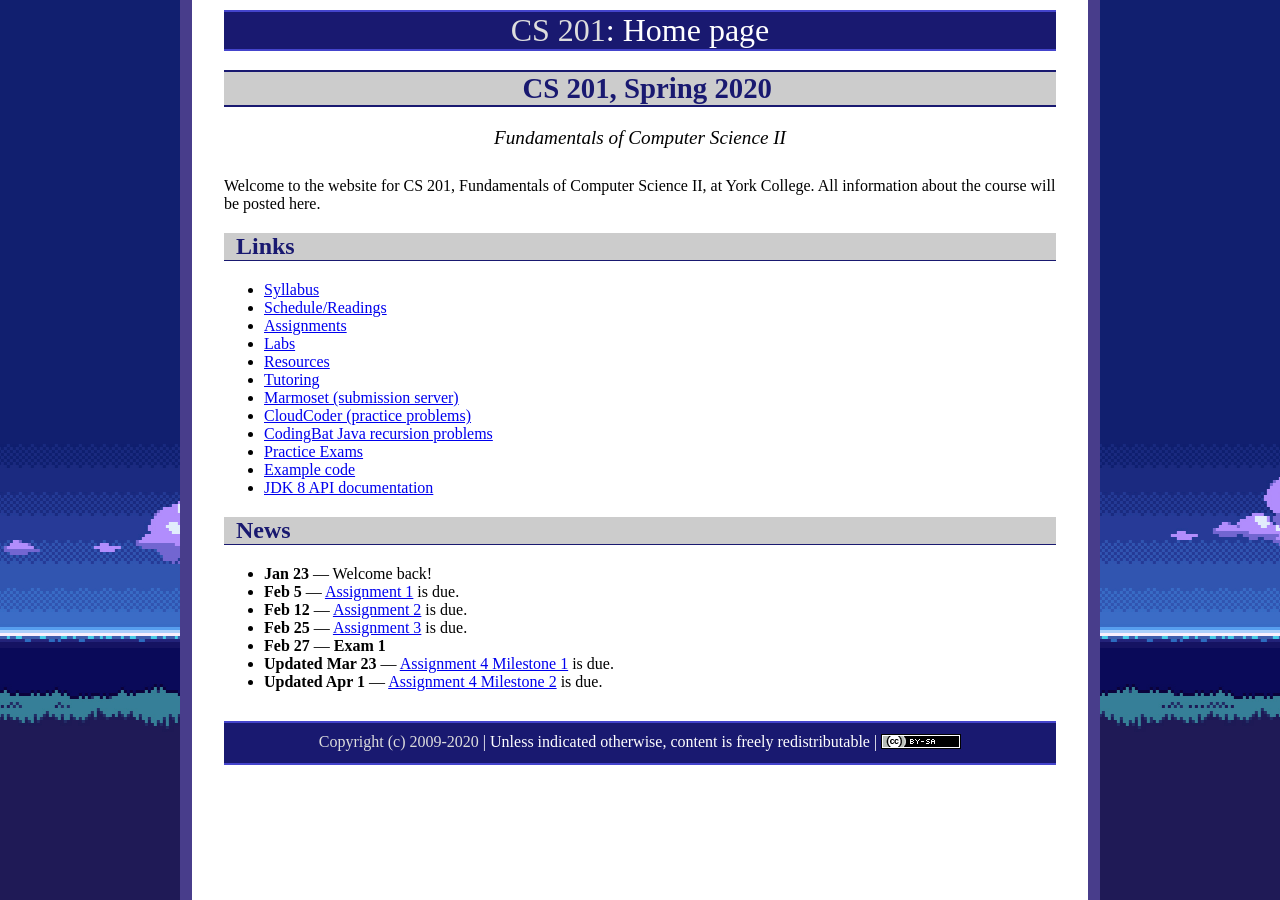
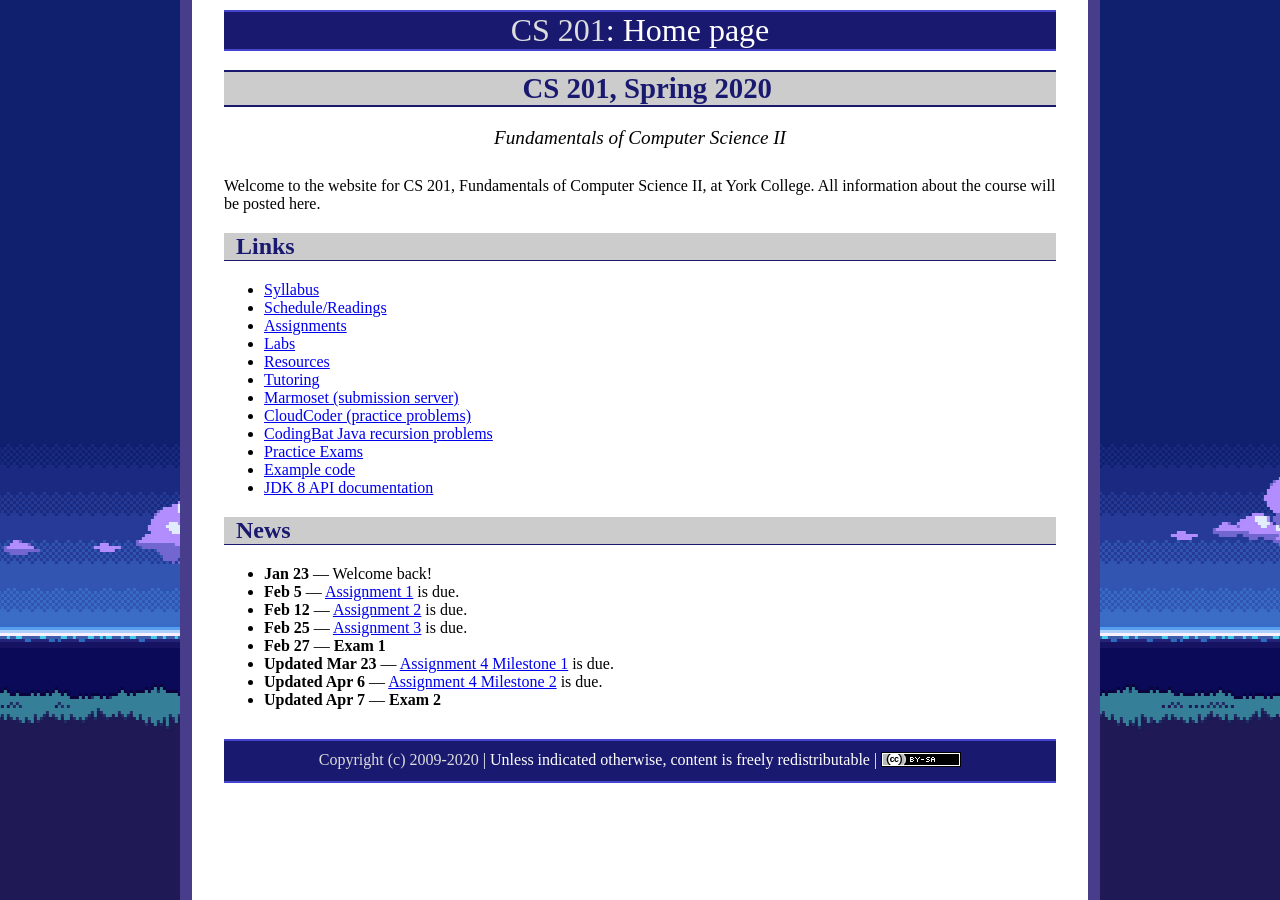
Before and after one commit to ycpcs/cs201-spring2020, a Jekyll site: the page built from index.md, in a window 1280 px wide. Built offline with Jekyll 4.4.1, drawn with Linux system fonts in a browser that asks for light colours.

Commit message:
update assign 4 ms2 date
update assign 4 ms2 date

```diff
--- a/index.md
+++ b/index.md
@@ -32,7 +32,8 @@ Welcome to the website for CS 201, Fundamentals of Computer Science II, at York
 * **Feb 25** &mdash; [Assignment 3](assign/assign03.html) is due.
 * **Feb 27** &mdash; **Exam 1**
 * **Updated Mar 23** &mdash; [Assignment 4 Milestone 1](assign/assign04.html) is due.
-* **Updated Apr 1** &mdash; [Assignment 4 Milestone 2](assign/assign04.html) is due.
+* **Updated Apr 6** &mdash; [Assignment 4 Milestone 2](assign/assign04.html) is due.
+* **Updated Apr 7** &mdash; **Exam 2**
 
 <!-- commented out future news
 * **Dec 6** &mdash; [Assignment 6](assign/assign06.html) is now due Monday, Dec 9th by 7:00am.  Because of the due date extension, there is no longer a late grace period for this assignment.  The assignment will receive no credit if submitted after the new due date/time.
--- a/js/AACONFIG-scheduleInfo.js
+++ b/js/AACONFIG-scheduleInfo.js
@@ -83,12 +83,12 @@ courseInfo.classPeriods = [
 		lab: new NumberedLabGradle(15, "Generic Algorithms")
 	},
 	{
+		topic: new Topic("** Exam 2", "")
+	},
+	{
 		topic: new Topic("Lecture 16: Lists", "lectures/lecture16.html"),
 		reading: "6.5",
 		lab: new NumberedLabGradle(16, "List Reversal")
-	},
-	{
-		topic: new Topic("** Exam 2", "")
 	},
 	{
 		topic: new Topic("Lecture 17: Parallel Programming with Threads", "lectures/lecture17.html"),
```
Also changed, not shown: assign/assign04.md (+1 -1 lines), assign/index.md (+1 -1 lines), practice/index.md (+1 -1 lines), 2 other files.
